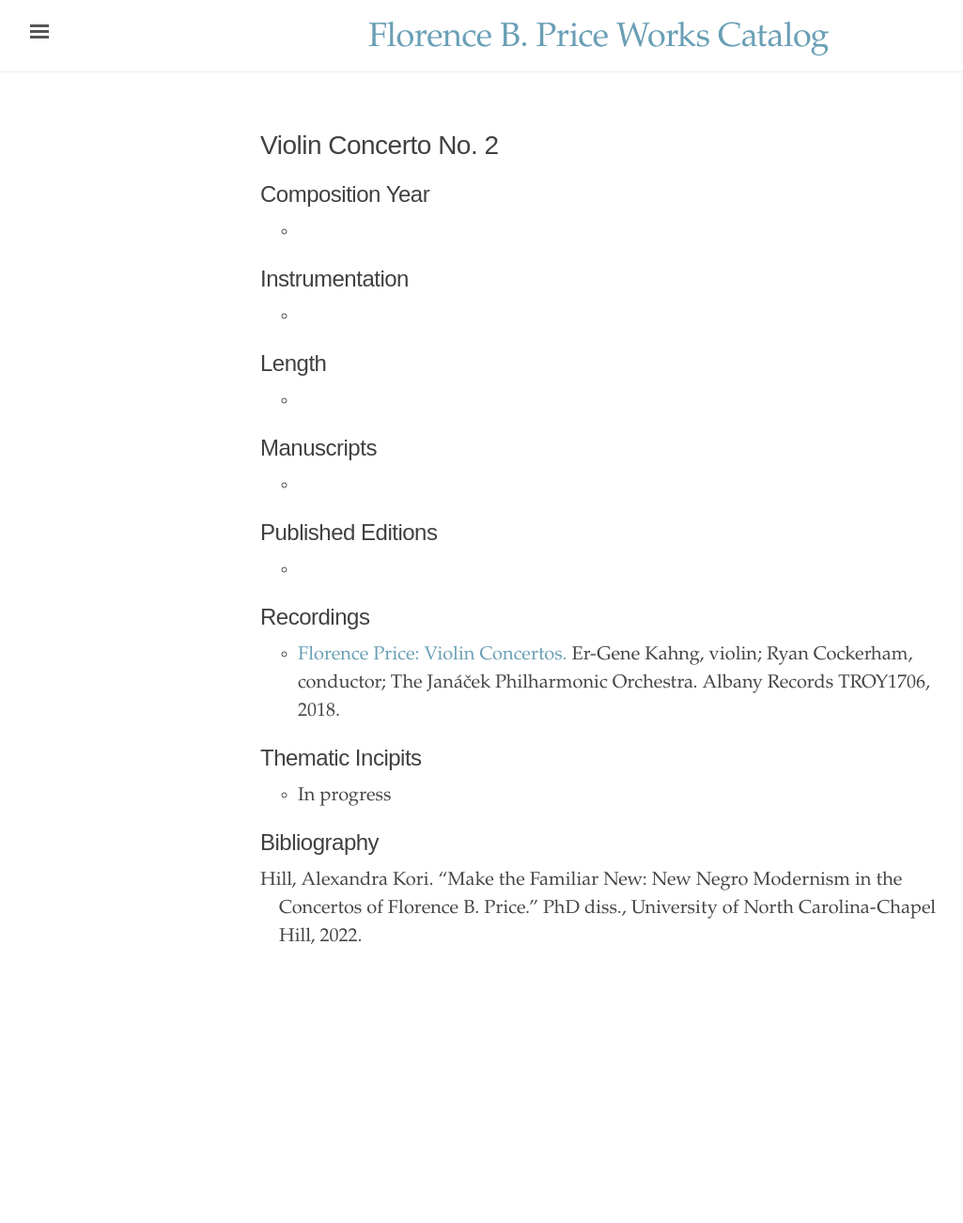
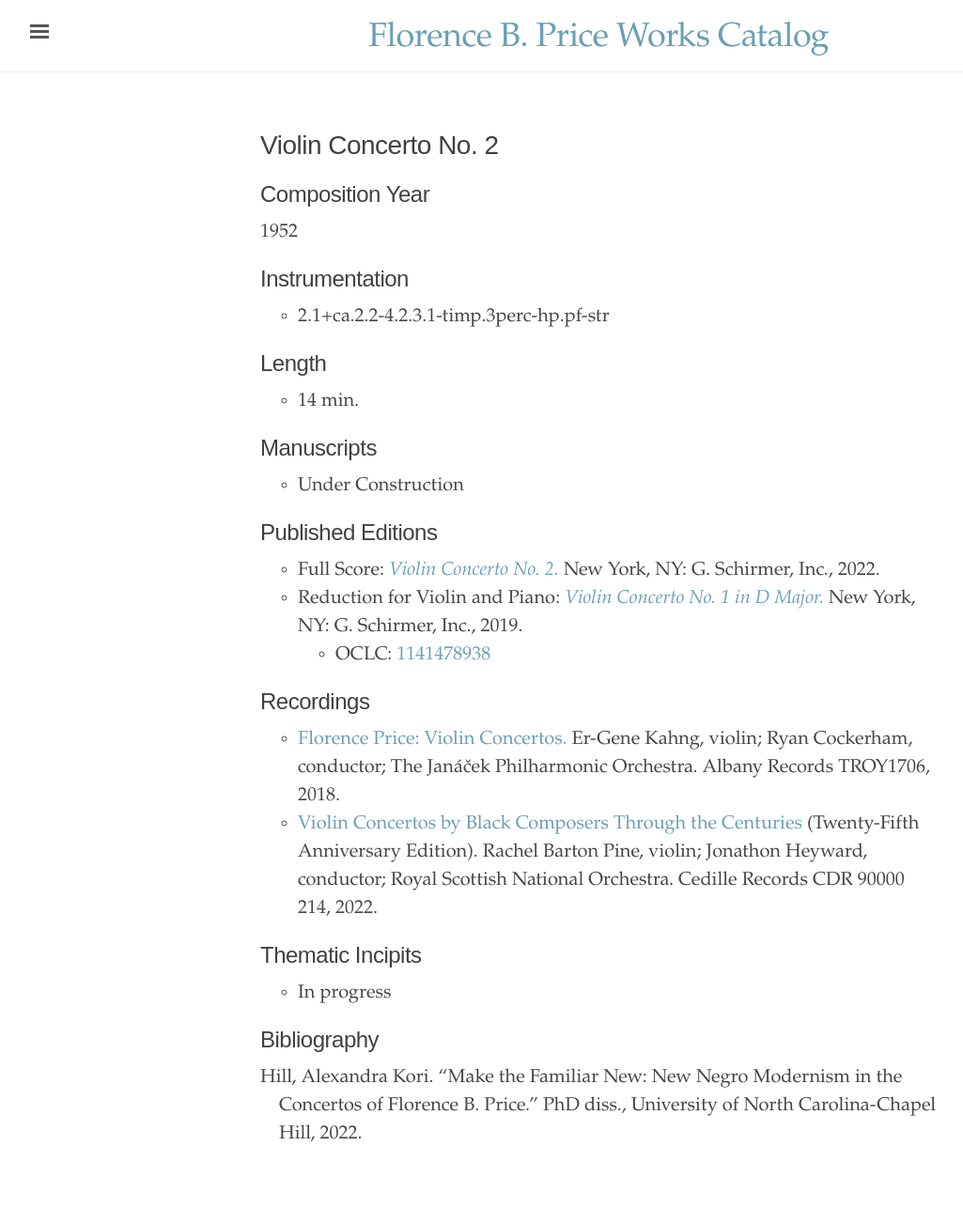
Before and after one commit to dwshadle/florence-price-catalog, a Jekyll site: the page built from _texts/price-violin_concerto_no2.md, in a window 1280 px wide. Shown: the whole page at 94% size, without its empty margins (3-1028 px from the left). Built offline with Jekyll 4.4.1, drawn with Linux system fonts in a browser that asks for light colours; before the commit the page ends 1092 px from its top, so only the background shows below that.

Commit message:
Update price-violin_concerto_no2.md

```diff
--- a/_texts/price-violin_concerto_no2.md
+++ b/_texts/price-violin_concerto_no2.md
@@ -7,22 +7,25 @@ permalink: /price-violin-concerto-no2/
 ---
 
 ## Composition Year
--
+1952
 
 ## Instrumentation
--
+- 2.1+ca.2.2-4.2.3.1-timp.3perc-hp.pf-str
 
 ## Length
--
+- 14 min.
 
 ## Manuscripts
--
+- Under Construction
 
 ## Published Editions
--
+- Full Score: <a href="https://www.wisemusicclassical.com/work/59062/Violin-Concerto-No-2/" target="_blank">*Violin Concerto No. 2.*</a> New York, NY: G. Schirmer, Inc., 2022.
+- Reduction for Violin and Piano: <a href="https://classicalondemand.com/price-violin-concerto-no-2-3476.html" target="_blank">*Violin Concerto No. 1 in D Major.*</a> New York, NY: G. Schirmer, Inc., 2019.
+    * OCLC: <a href="https://www.worldcat.org/title/1141478938" target="_blank">1141478938</a>
 
 ## Recordings
 - <a href="https://www.albanyrecords.com/mm5/merchant.mvc?Screen=PROD&Product_Code=TROY1706" target="_blank">Florence Price: Violin Concertos.</a> Er-Gene Kahng, violin; Ryan Cockerham, conductor; The Janáček Philharmonic Orchestra. Albany Records TROY1706, 2018.
+- <a href="https://www.cedillerecords.org/albums/violin-concertos-by-black-composers-through-the-centuries-25th-anniversary-edition/" target="_blank">Violin Concertos by Black Composers Through the Centuries</a> (Twenty-Fifth Anniversary Edition). Rachel Barton Pine, violin; Jonathon Heyward, conductor; Royal Scottish National Orchestra. Cedille Records CDR 90000 214, 2022.
 
 ## Thematic Incipits
 - In progress
```
